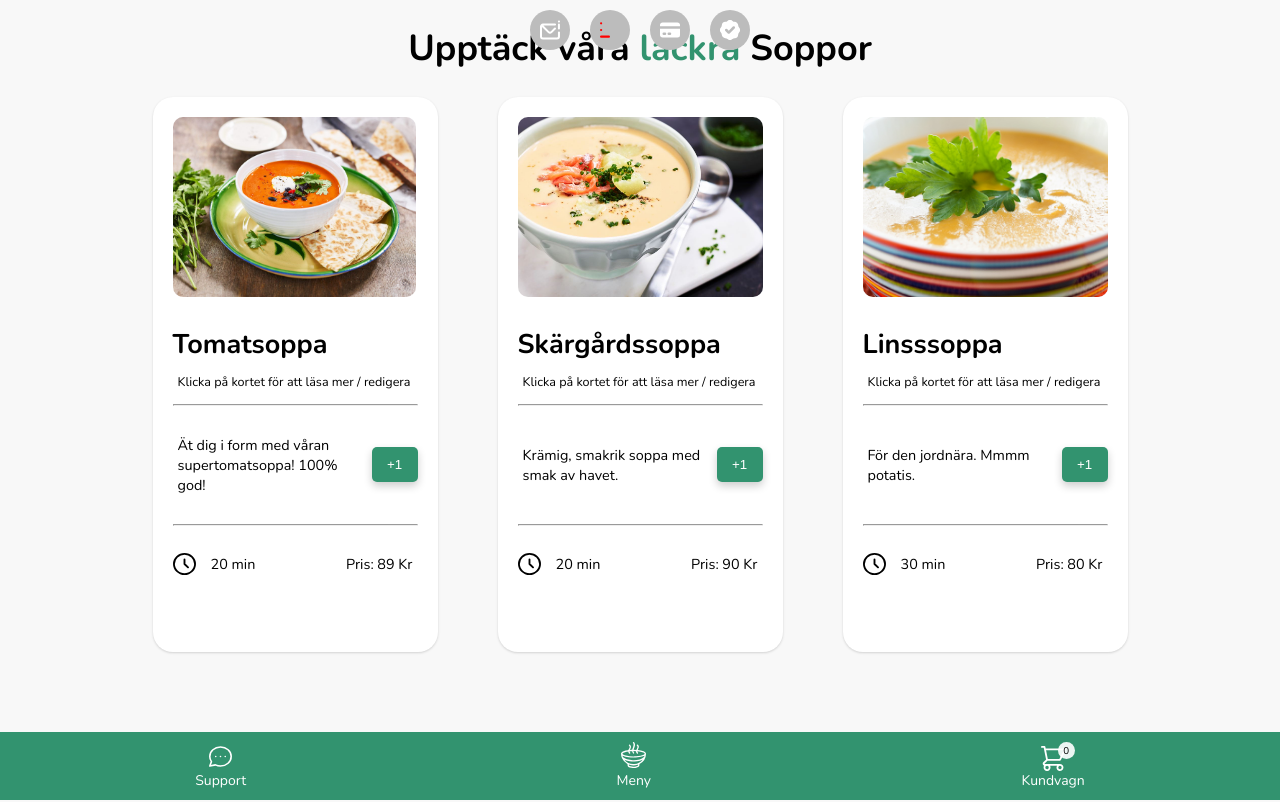
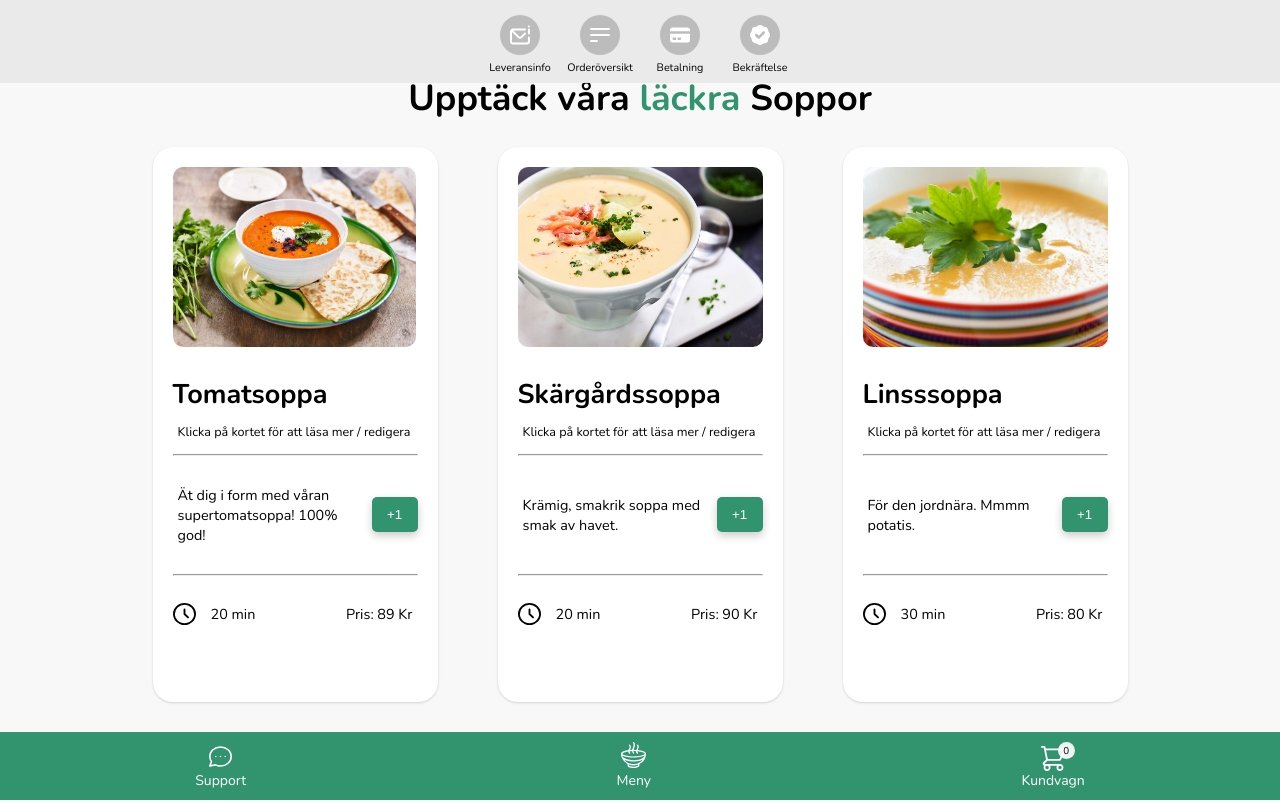
Before and after one commit to martin-linden/SouperHealthy, an Angular app: page / in a window 1280 px wide. Built offline with nearby package versions, Linux system fonts and the light colour scheme.

Commit message:
wizard design almost done

```diff
--- a/src/app/components/wizard/wizard.component.html
+++ b/src/app/components/wizard/wizard.component.html
@@ -1,16 +1,29 @@
 <div class="container">
     <div class="wizard-container">
+        <div class="content">
             <div class="circle">
                 <img src="../../../assets/images/svg/delivery-info.svg" id="icon">
             </div>
+            <p>Leveransinfo</p>
+        </div>
+        <div class="content">
             <div class="circle">
                 <img src="../../../assets/images/svg/overview.svg" id="icon">
             </div>
+            <p>Orderöversikt</p>
+        </div>
+        <div class="content">
             <div class="circle">
                 <img src="../../../assets/images/svg/card.svg" id="icon">
             </div>
+            <p>Betalning</p>
+        </div>
+        <div class="content">
             <div class="circle">
                 <img src="../../../assets/images/svg/confirm.svg" id="icon">
             </div>
+            <p>Bekräftelse</p>
+        </div>
+
     </div>
 </div>
--- a/src/app/components/wizard/wizard.component.scss
+++ b/src/app/components/wizard/wizard.component.scss
@@ -1,6 +1,8 @@
 .container {
   position: fixed;
   width: 100%;
+  background-color: #e9e9e9f2;
+  top: 0;
 }
 
 .wizard-container {
@@ -8,9 +10,17 @@
   justify-content: center;
 }
 
+.content {
+  display: flex;
+  flex-direction: column;
+  align-items: center;
+  justify-content: center;
+}
+
 .circle {
   background: #bcbcbc;
-  margin: 10px;
+  margin: 20px;
+  margin-top: 15px;
   padding: 10px;
   width: 20px;
   height: 20px;
@@ -18,14 +28,20 @@
   display: flex;
   justify-content: center;
   align-items: center;
+  margin-bottom: 5px;
 }
 
 p {
   margin: 0;
-  font-size: 70%;
+  font-size: 60%;
+  margin-bottom: 8px;
 }
 
 #icon {
   width: 20px;
   height: 20px;
 }
+
+/* hr {
+  transform: rotate(90deg);
+} */
--- a/src/styles.scss
+++ b/src/styles.scss
@@ -1,15 +1,16 @@
 /* You can add global styles to this file, and also import other style files */
 /* You can add global styles to this file, and also import other style files */
-@import url('https://fonts.googleapis.com/css?family=Nunito:400,700&display=swap');
+@import url("https://fonts.googleapis.com/css?family=Nunito:400,700&display=swap");
 
-$primary: #32936F;
+$primary: #32936f;
 
 body {
-    margin: 0px;
-    margin-bottom: 100px;;
-    padding: 0px;
-    font-family: 'Nunito', 'sans-serif';
-    font-size: 18px;
-    background:#F8F8F8;
+  margin: 0px;
+  margin-bottom: 100px;
+  margin-top: 50px;
+  padding: 0px;
+  font-family: "Nunito", "sans-serif";
+  font-size: 18px;
+  background: #f8f8f8;
   /*  height: 100vh; */
 }
```
Also changed, not shown: src/assets/images/svg/overview.svg. Lines whose indentation alone changed are shown as unchanged.
